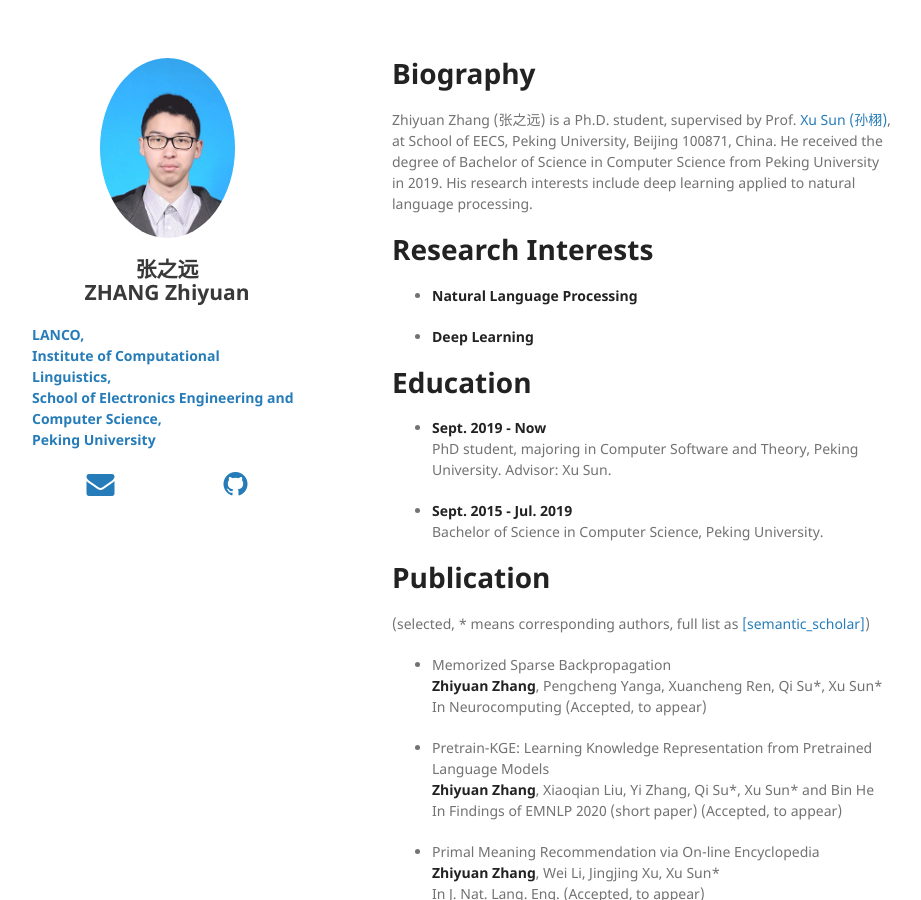
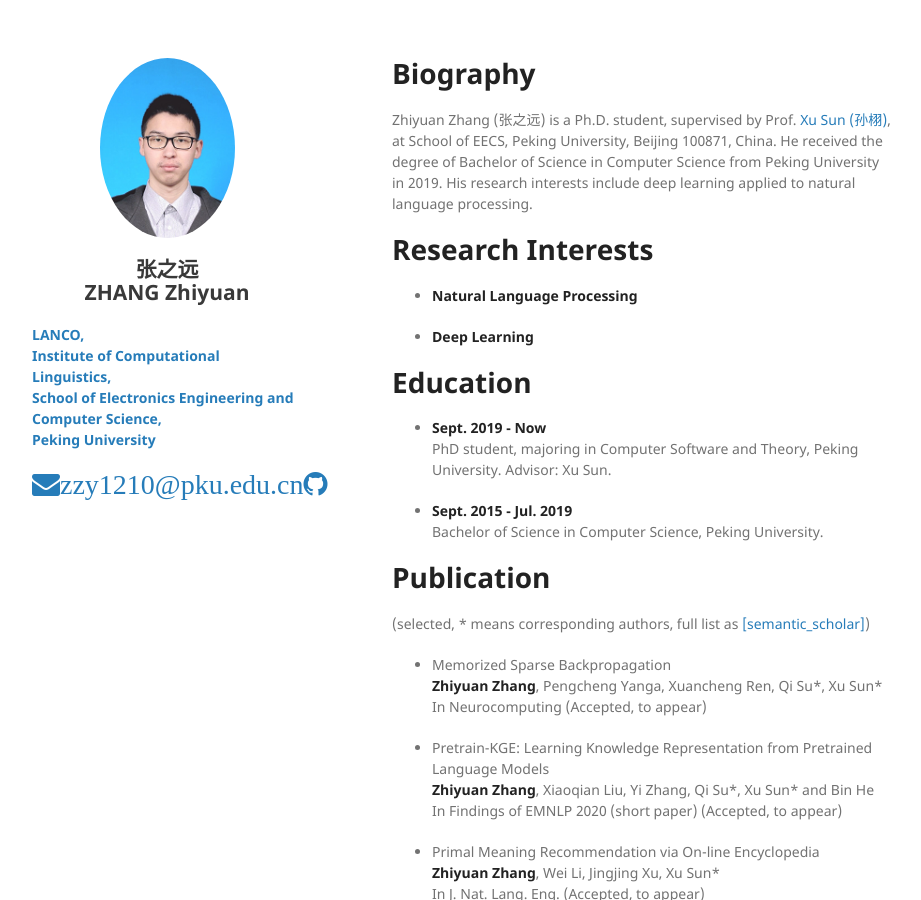
Before and after one commit to pkuzzy/pkuzzy.github.io, a Jekyll site: the page built from index.md, in a window 1280 px wide and 900 px high. Shown: the whole window, without its empty margins (178-1099 px from the left). Built offline with Jekyll 4.4.1, drawn with Linux system fonts in a browser that asks for light colours; nearby versions of some CDN libraries; our own code applies the rules of GitHub Pages for plain Markdown files.

Commit message:
Update default.html

```diff
--- a/_layouts/default.html
+++ b/_layouts/default.html
@@ -39,7 +39,7 @@
         </p>
 
         <div class="hor-dist-container">
-          <a href="{{ site.email_full }}"><i class="fa fa-envelope fa-2x"></i></a>
+          <a href="{{ site.email_full }}"><i class="fa fa-envelope fa-2x">zzy1210@pku.edu.cn</i></a>
           <a href="{{ site.github.owner_url }}"><i class="fa fa-github fa-2x"></i></a>
         </div>
 
```
